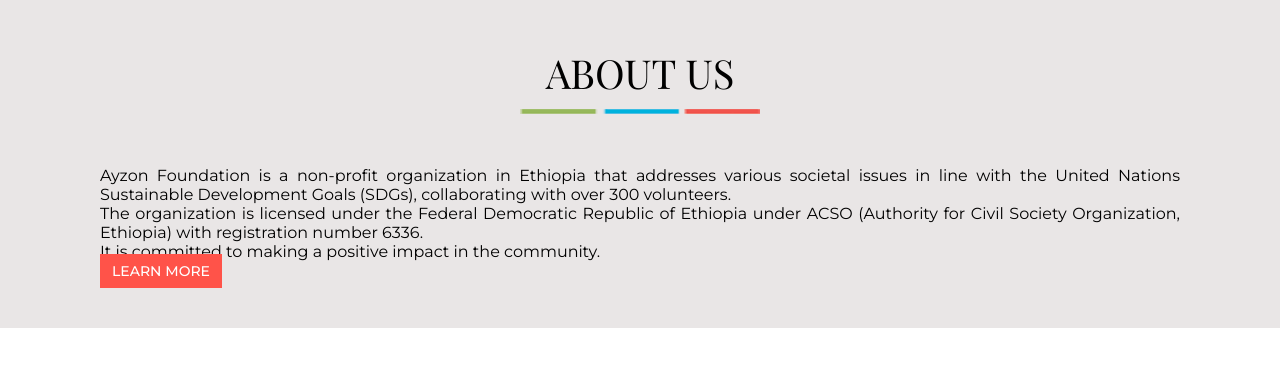
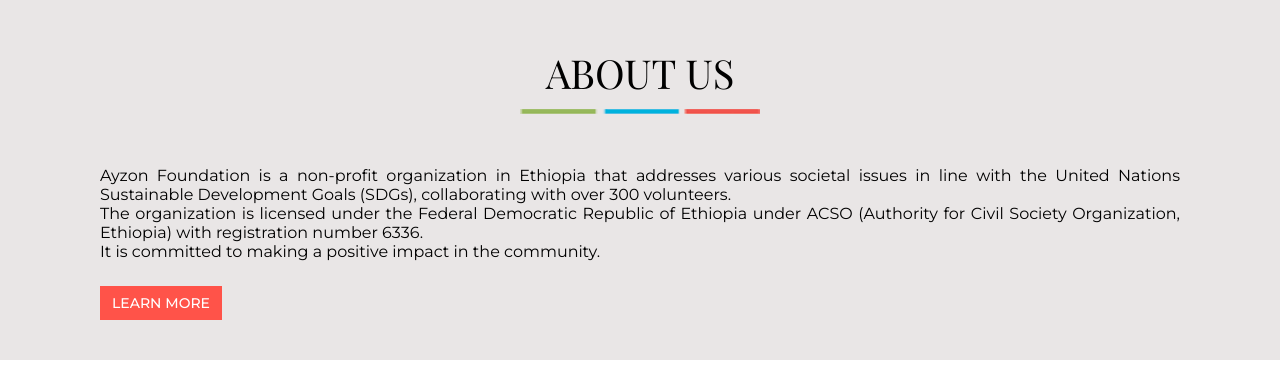
Before and after one commit to yoni2z/Ayzon-Foundation, a React (Create React App) app in the folder Frontend/: page / in a window 1280 px wide. Shown: the part 1002-1387 px from the top of the page. Built offline with nearby package versions, Linux system fonts and the light colour scheme; no server answers; a web font is replaced by a local one.

Commit message:
Fixed the about us styling

```diff
--- a/Frontend/src/Pages/Home/Home.jsx
+++ b/Frontend/src/Pages/Home/Home.jsx
@@ -175,10 +175,6 @@
             </li>
           </ul>
           <div className="home-container-whoweare-container-content">
-            {/* <div className="home-container-whoweare-container-content-image">
-              <img src={homepage_whoweare} alt="" />
-            </div> */}
-
             <div className="home-container-whoweare-container-content-description">
               <p>
                 Ayzon Foundation is a non-profit organization in Ethiopia that
--- a/Frontend/src/Pages/Home/styles.css
+++ b/Frontend/src/Pages/Home/styles.css
@@ -298,43 +298,20 @@
   display: flex;
   flex-direction: column;
   align-items: center;
+  justify-content: center;
   margin-top: 3rem;
   padding-bottom: 3rem;
+  height: auto;
 }
 
 .home-container-whoweare-container-content {
-  padding: 0px 100px;
-  margin: 0px;
-  display: flex;
-  justify-content: space-evenly;
-  align-items: center;
-  margin-top: 3rem;
-}
-
-.home-container-whoweare-container-content-image {
-  height: 100%;
-  width: 50%;
-}
-
-.home-container-whoweare-container-content-image > img {
-  object-fit: cover;
-  width: 100%;
-  height: 100%;
+  padding: 3rem 100px 0;
 }
 
 .home-container-whoweare-container-content-description > p {
   color: black;
-}
-
-.home-container-whoweare-container-content-description > a {
-  color: black;
-  background-color: #ff5349;
-  padding: 8px 12px;
-  margin-top: 2rem;
-}
-
-.home-container-whoweare-container-content-description > p {
   text-align: justify;
+  margin-bottom: 2rem;
 }
 
 .home-container-whoweare-container-content-description > a {
@@ -344,6 +321,7 @@
   text-align: center;
   margin: 5px 0px 8px 0px;
   font: 14px "Montserrat", serif;
+  padding: 8px 12px;
 }
 
 .home-container-projecthighlights-header,
--- a/Frontend/src/Pages/styles.css
+++ b/Frontend/src/Pages/styles.css
@@ -23,7 +23,6 @@
   color: white;
   align-self: center;
   justify-content: center;
-  padding-top: 8rem;
 }
 
 .sus_description {
```
